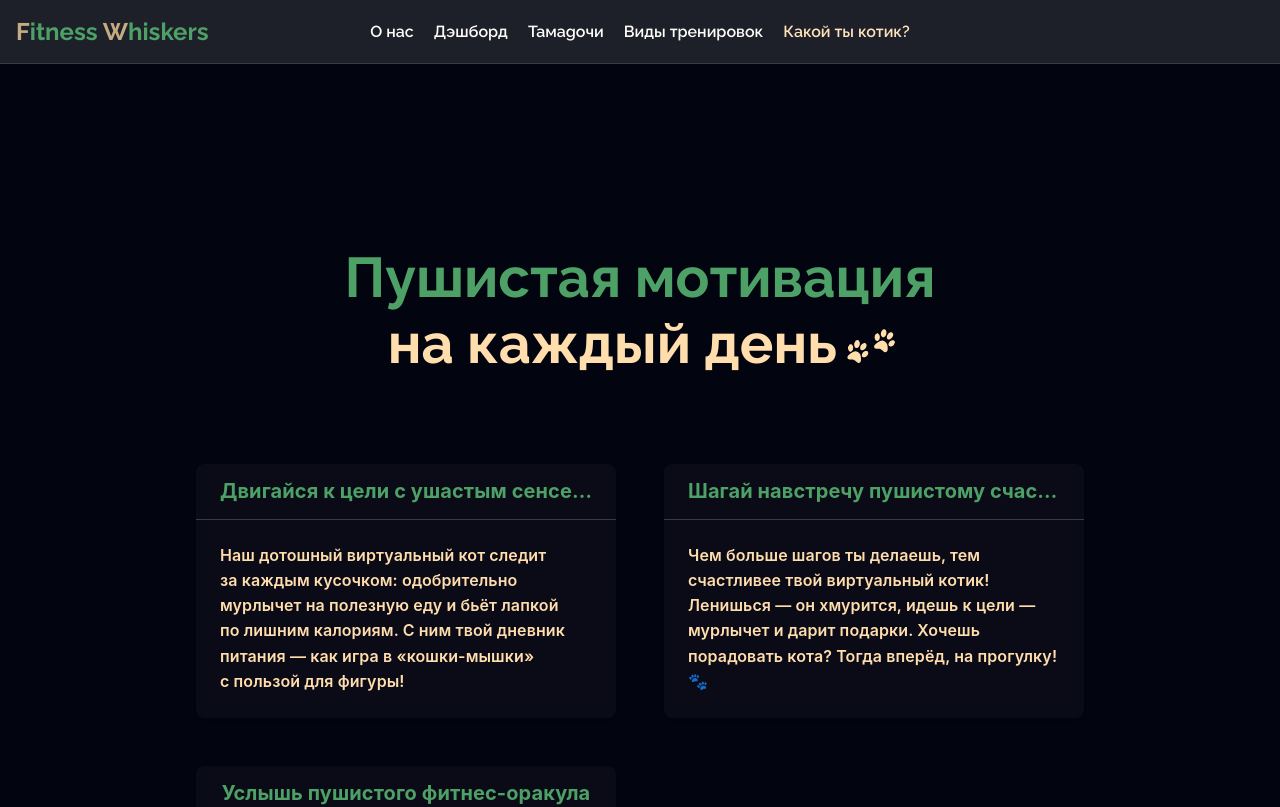
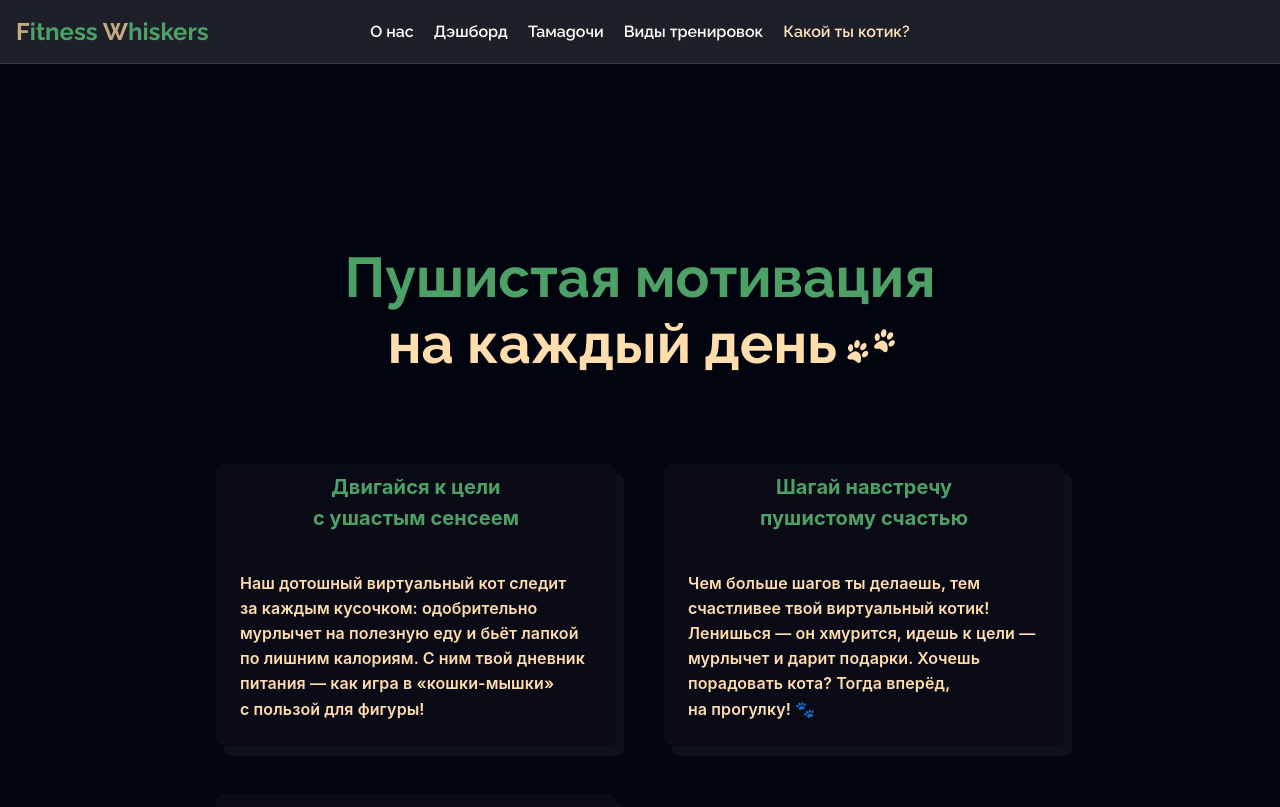
Before and after one commit to cloudninefalling/fitness-whiskers, a Next.js app: page / in a window 1280 px wide. Shown: the top 807 px of the page. Built offline with nearby package versions, Linux system fonts and the light colour scheme.

Commit message:
feat: Cards styling

```diff
--- a/src/components/common/cards/Cards.module.scss
+++ b/src/components/common/cards/Cards.module.scss
@@ -1,6 +1,6 @@
 .cards {
     display: grid;
-    grid-template-columns: repeat(auto-fit, 420px);
+    grid-template-columns: repeat(auto-fit, 400px);
     gap: 48px;
     align-items: start;
 
@@ -26,12 +26,29 @@
     min-height: 100%;
     font-size: 16px;
     letter-spacing: .1px;
+    cursor: pointer;
+    transition: box-shadow .4s ease, background-color .4s ease;
+
+    &:not(._) {
+        box-shadow: 8px 10px 0 0 rgb(255 255 255 / 5%);
+
+        &:hover {
+            box-shadow: 14px 16px 0 0 rgb(255 255 255 / 10%);
+            background-color: rgba($Base1, .4);
+        }
+    }
 
     & :global(.ant-card-head) {
-        border-color: $Base2;
+        border-color: transparent;
         color: $Primary5;
         font-weight: 700;
         font-size: 20px;
         text-align: center;
+
+        & :global(.ant-card-head-title) {
+            white-space: wrap;
+            text-overflow: unset;
+            padding: 8px 12px 12px;
+        }
     }
 }
--- a/src/components/pages/index/hero/IndexHero.tsx
+++ b/src/components/pages/index/hero/IndexHero.tsx
@@ -8,17 +8,17 @@ const SLOGAN = `Пушистая мотивация <br> <span>на каждый
 
 const CARDS: ICard[] = [
     {
-        title: 'Двигайся к цели с ушастым сенсеем',
+        title: 'Двигайся к цели с\xA0ушастым\xA0сенсеем',
         id: 2,
         content: 'Наш дотошный виртуальный кот следит за\xA0каждым кусочком: одобрительно мурлычет на\xA0полезную еду и\xA0бьёт лапкой по\xA0лишним калориям. С\xA0ним твой дневник питания\xA0— как игра в\xA0«кошки-мышки» с\xA0пользой для фигуры!',
     },
     {
-        title: 'Шагай навстречу пушистому счастью',
+        title: 'Шагай навстречу пушистому\xA0счастью',
         id: 1,
         content: 'Чем больше шагов ты\xA0делаешь, тем счастливее твой виртуальный котик! Ленишься\xA0— он\xA0хмурится, идешь к\xA0цели\xA0— мурлычет и\xA0дарит подарки. Хочешь порадовать кота? Тогда вперёд, на\xA0прогулку! 🐾',
     },
     {
-        title: 'Услышь пушистого фитнес-оракула',
+        title: 'Услышь наставление усатого\xA0оракула',
         id: 3,
         content: 'Пройди опрос и\xA0узнай своё тотемное фитнес-животное! Йога в\xA0стиле плюшевого котика? Или кроссфит, как гепард? Узнаешь за\xA02\xA0минуты! 😼',
     },
```
